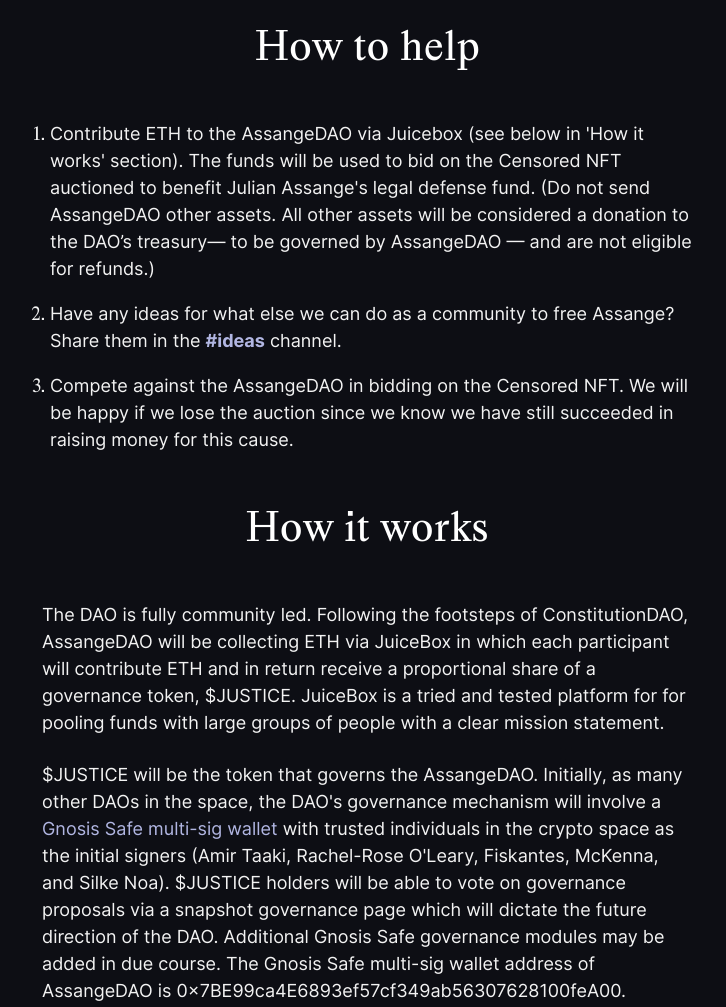
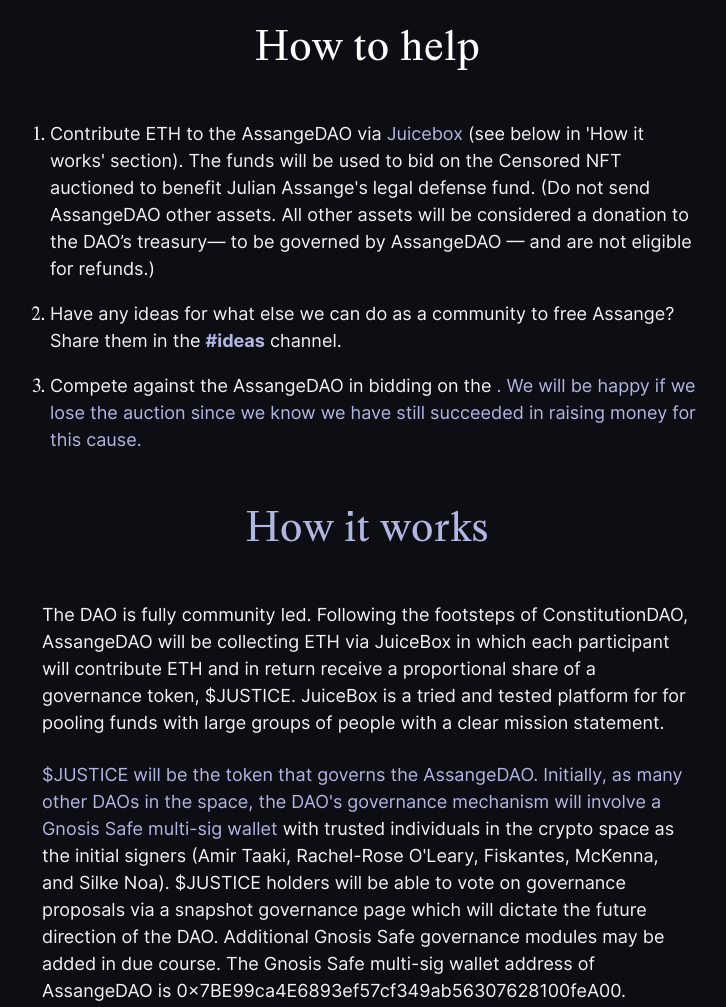
Before and after one commit to AssangeDAO/AssangeDAO.github.io, a plain HTML site: page index.html in a window 1280 px wide. Shown: the part 1940-2947 px from the top of the page, without its empty margins (273-999 px from the left). Drawn offline with nearby package versions, Linux system fonts and the light colour scheme.

Commit message:
linked 2 pieces of text in how to help section
linked 2 pieces of text in how to help section

```diff
--- a/index.html
+++ b/index.html
@@ -94,13 +94,13 @@ Inspired by the FreeRossDAO (which raised $12 million to free Ross Ulbricht), th
 
 <ol class="pl-3">
 <li>
-Contribute ETH to the AssangeDAO via Juicebox (see below in 'How it works' section). The funds will be used to bid on the Censored NFT auctioned to benefit Julian Assange's legal defense fund. (Do not send AssangeDAO other assets. All other assets will be considered a donation to the DAO’s treasury— to be governed by AssangeDAO — and are not eligible for refunds.)
+Contribute ETH to the AssangeDAO via <a href="https://juicebox.money/#/p/assangedao">Juicebox</a> (see below in 'How it works' section). The funds will be used to bid on the Censored NFT auctioned to benefit Julian Assange's legal defense fund. (Do not send AssangeDAO other assets. All other assets will be considered a donation to the DAO’s treasury— to be governed by AssangeDAO — and are not eligible for refunds.)
 </li>
 <li>
 Have any ideas for what else we can do as a community to free Assange? Share them in the <a href="http://discord.gg/assangedao"><em>#ideas</em></a> channel.
 </li>
 <li>
-Compete against the AssangeDAO in bidding on the Censored NFT. We will be happy if we lose the auction since we know we have still succeeded in raising money for this cause.
+Compete against the AssangeDAO in bidding on the <a href="https://censored.art/clock"Censored NFT</a>. We will be happy if we lose the auction since we know we have still succeeded in raising money for this cause.
 </li>
 </ol>
 
```
